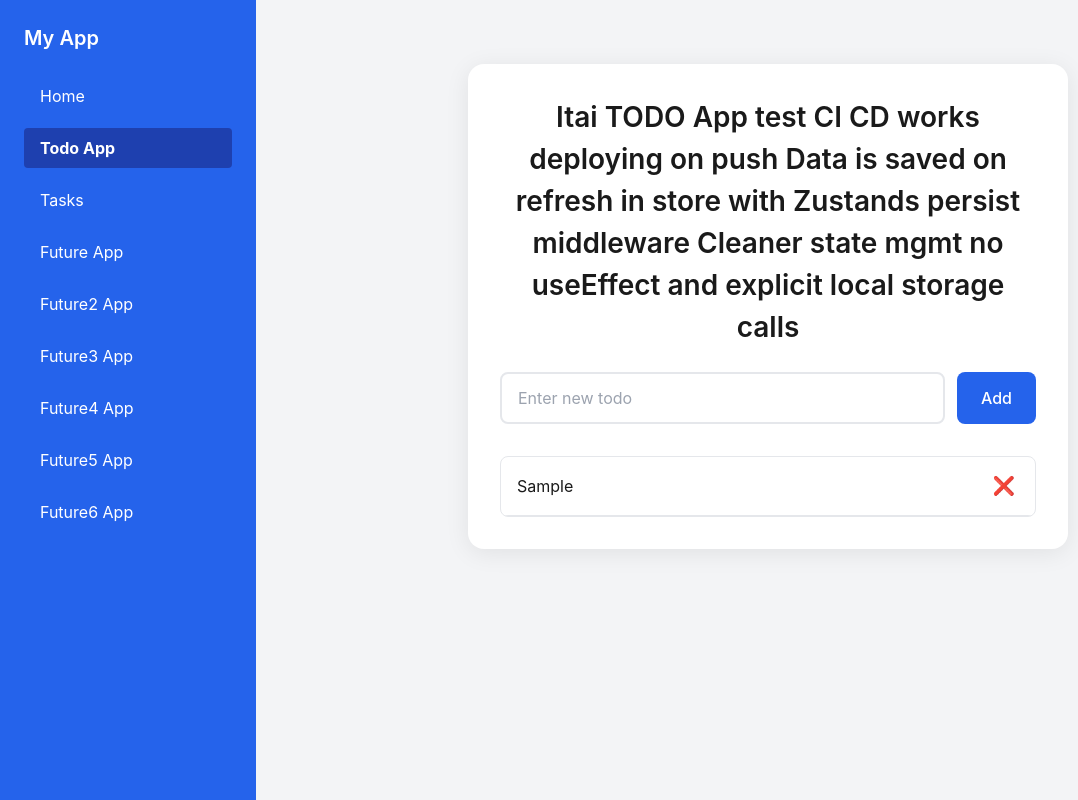
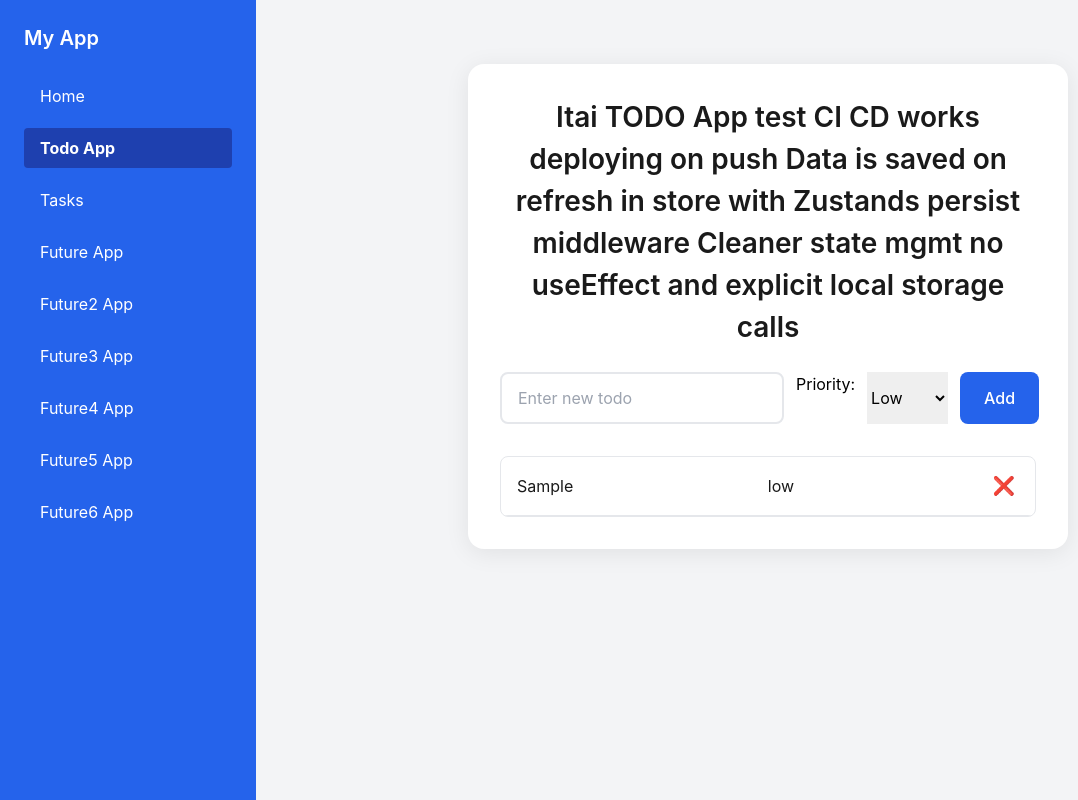
Before and after one commit to itaiRoded2/itai-react-playground, a React (Create React App) app: page /todos in a window 1280 px wide. Both pictures are taken after typing "Sample" into the empty fields and a click on the button "Add". Shown: the whole page, without its empty margins (0-1078 px from the left). Built offline with nearby package versions, Linux system fonts and the light colour scheme.

Commit message:
Test me priorty

```diff
--- a/src/app/pages/ItaiReactApp.tsx
+++ b/src/app/pages/ItaiReactApp.tsx
@@ -1,15 +1,32 @@
-import React, { ChangeEvent } from "react";
+import React, { ChangeEvent, useState } from "react";
 import "./ItaiReactApp.css";
-import { useTodoStore, Todo } from "../../store/useTodoStore"; // ✅ adjust path as needed
+import { useTodoStore, Todo, Priority } from "../../store/useTodoStore"; // ✅ adjust path as needed
 
 import styles from "./ItaiReactApp.styles";
 
 const ItaiReactApp: React.FC = () => {
-  const { todos, input, setInput, addTodo, deleteTodo, toggleTodo } =
-    useTodoStore();
+  const {
+    todos,
+    input,
+    setInput,
+    setPriority,
+    addTodo,
+    deleteTodo,
+    toggleTodo,
+  } = useTodoStore();
+
+  //const [priority, setPriority] = useState<Priority>(Priority.Low);
 
   const handleInputChange = (e: ChangeEvent<HTMLInputElement>): void => {
     setInput(e.target.value);
+  };
+
+  const handlePriorityChange = (e: ChangeEvent<HTMLSelectElement>) => {
+    // eslint-disable-next-line no-debugger
+    debugger;
+    const selectedPriority: Priority = e.target.value as Priority;
+    setPriority(selectedPriority);
+    //onPriorityChange(selectedPriority); // pass to parent or store
   };
 
   const handleDeleteTodo = (e: React.MouseEvent, id: number): void => {
@@ -21,6 +38,14 @@ const ItaiReactApp: React.FC = () => {
     if (e.key === "Enter") {
       addTodo();
     }
+  };
+
+  const handleChange = (e: ChangeEvent<HTMLSelectElement>) => {
+    // eslint-disable-next-line no-debugger
+    debugger;
+    //const selectedPriority: Priority = e.target.value as Priority;
+    //setPriority(selectedPriority);
+    handlePriorityChange(e);
   };
 
   return (
@@ -47,6 +72,12 @@ const ItaiReactApp: React.FC = () => {
           style={styles.input}
           aria-label="New todo input"
         />
+        <label htmlFor="priority">Priority:</label>
+        <select id="priority" onChange={handleChange}>
+          <option value="low">Low</option>
+          <option value="medium">Medium</option>
+          <option value="high">High</option>
+        </select>
         <button onClick={addTodo} style={styles.addBtn} aria-label="Add todo">
           Add
         </button>
@@ -63,6 +94,7 @@ const ItaiReactApp: React.FC = () => {
             }}
           >
             <span>{todo.text}</span>
+            <span>{todo.priority}</span>
             <button
               onClick={(e) => handleDeleteTodo(e, todo.id)}
               style={styles.deleteBtn}
--- a/src/store/useTodoStore.ts
+++ b/src/store/useTodoStore.ts
@@ -6,12 +6,21 @@ export interface Todo {
   id: number;
   text: string;
   completed: boolean;
+  priority: Priority;
+}
+
+export enum Priority {
+  Low = "low",
+  Medium = "medium",
+  High = "high",
 }
 
 interface TodoState {
   todos: Todo[];
   input: string;
+  priority: Priority;
   setInput: (text: string) => void;
+  setPriority: (priorityAsText: string) => void;
   addTodo: () => void;
   deleteTodo: (id: number) => void;
   toggleTodo: (id: number) => void;
@@ -24,15 +33,22 @@ export const useTodoStore = create<TodoState>()(
     (set, get) => ({
       todos: [],
       input: "",
+      priority: Priority.Low,
       setInput: (text: string) => set({ input: text }),
+      setPriority: (priorityAsText: string) =>
+        set({ priority: priorityAsText as Priority }),
       addTodo: () => {
-        const { input, todos } = get();
+        // eslint-disable-next-line no-debugger
+        debugger;
+        const { input, todos, priority } = get();
         if (!input.trim()) return;
+        if (!priority) return;
 
         const newTodo: Todo = {
           id: Date.now(),
           text: input.trim(),
           completed: false,
+          priority: priority.trim() as Priority,
         };
 
         set({
```
